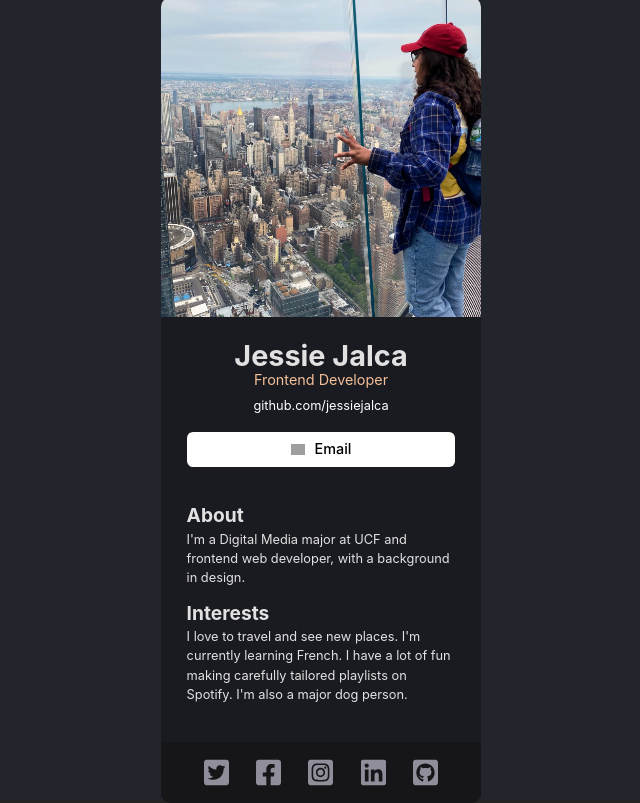
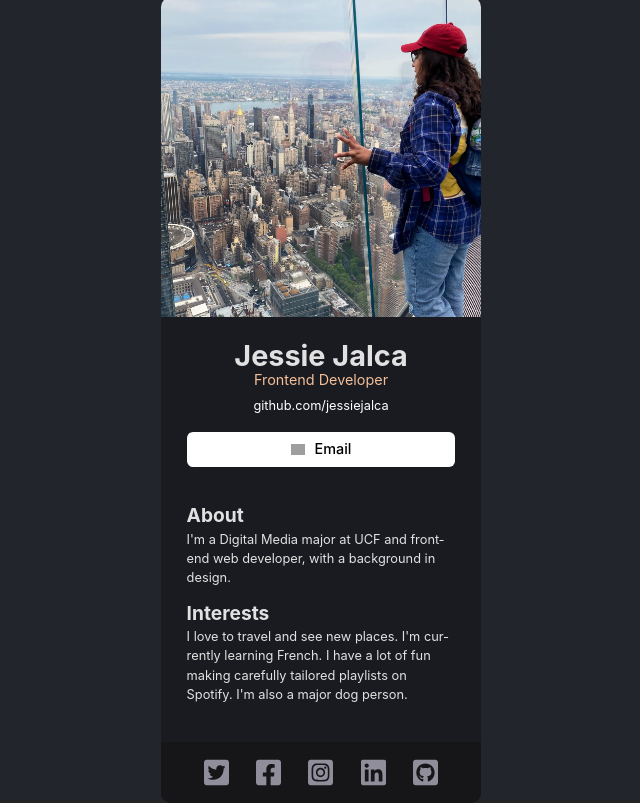
Before and after one commit to jessiejalca/scrimba-react, a React (Vite) app in the folder digital-business-card/: page / in a window 1280 px wide. Shown: the whole page, without its empty margins (319-959 px from the left). Built offline with nearby package versions, Linux system fonts and the light colour scheme; grey boxes are pictures that could not be loaded.

Commit message:
Prepare to deploy to Netlify

```diff
--- a/digital-business-card/index.html
+++ b/digital-business-card/index.html
@@ -4,7 +4,7 @@
     <meta charset="UTF-8" />
     <link rel="icon" type="image/svg+xml" href="/vite.svg" />
     <meta name="viewport" content="width=device-width, initial-scale=1.0" />
-    <title>Vite + React</title>
+    <title>Digital Business Card</title>
   </head>
   <body>
     <div id="root"></div>
--- a/digital-business-card/package.json
+++ b/digital-business-card/package.json
@@ -16,6 +16,7 @@
     "@types/react": "^18.0.26",
     "@types/react-dom": "^18.0.9",
     "@vitejs/plugin-react": "^3.0.0",
+    "gh-pages": "^4.0.0",
     "vite": "^4.0.0"
   }
 }
--- a/digital-business-card/src/reset.css
+++ b/digital-business-card/src/reset.css
@@ -40,7 +40,7 @@ h4,
 h5,
 h6 {
   overflow-wrap: break-word;
-  // hyphens: auto;
+  hyphens: auto;
 }
 #root,
 #__next {
```
Also changed, not shown: 1 other file (tests, documents, lock files or other folders).
